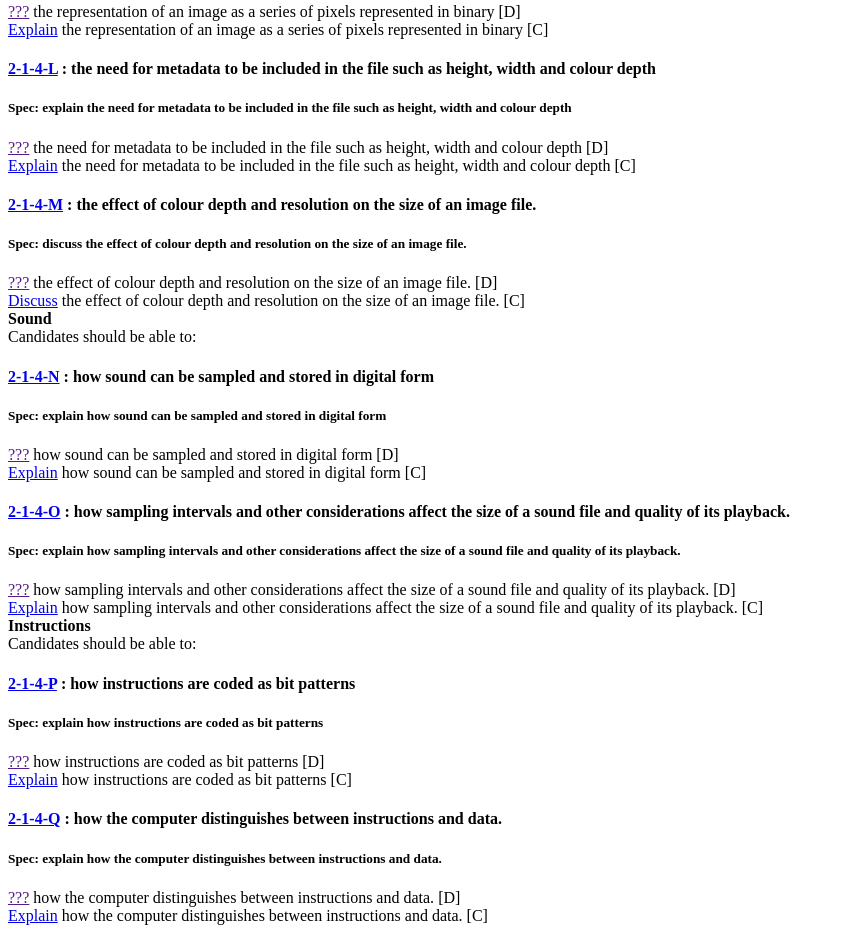
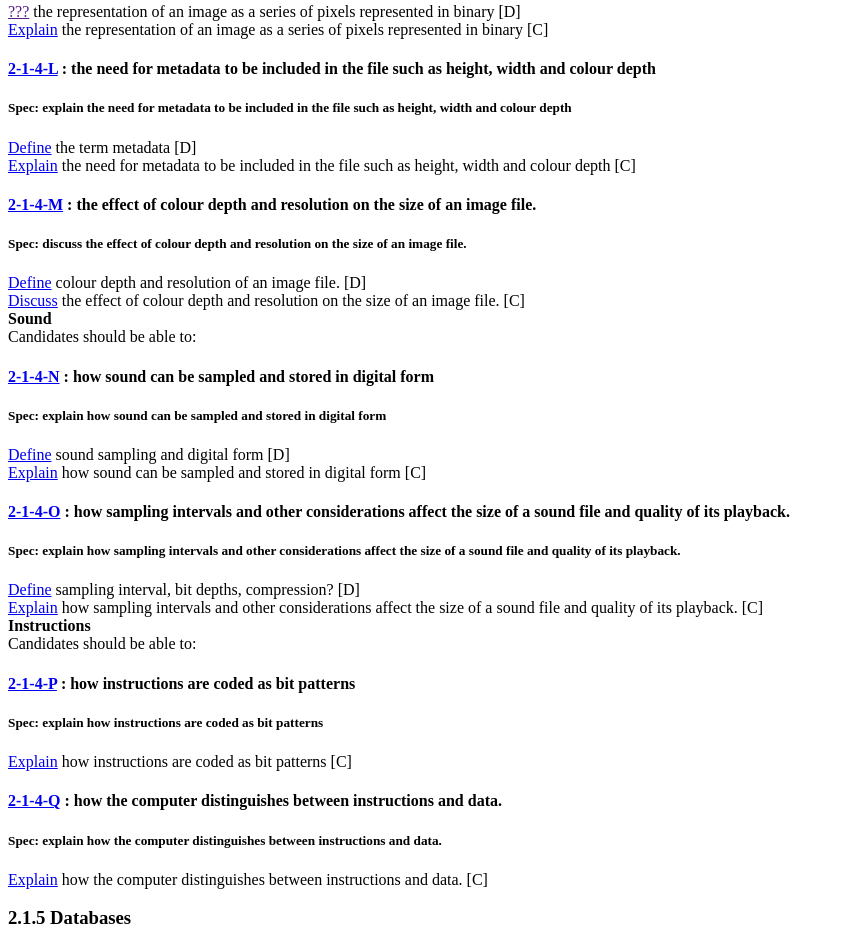
Before and after one commit to EduMake/tincan_curriculum, a plain HTML site: page OCR_GCSE_Computing_2012/index.html in a window 1280 px wide. Shown: the part 6920-7852 px from the top of the page, without its empty margins (0-845 px from the left). Drawn offline with Linux system fonts and the light colour scheme.

Commit message:
More D's

```diff
--- a/OCR_GCSE_Computing_2012/index.html
+++ b/OCR_GCSE_Computing_2012/index.html
@@ -404,7 +404,7 @@ Candidates should be able to define the term software and have an understanding
 <div id="2-1-4-L" class="tincan_object"><a name="2-1-4-L"></a>
  <h4><a href="#2-1-4-L" class="object_id">2-1-4-L</a> :  <span class="object">the need for metadata to be included in the file such as height, width and colour depth</span></h4>
  <h5 class="spec_line">Spec: explain the need for metadata to be included in the file such as height, width and colour depth</h5>
- <div data-grade="D"><a href="" target="_blank">???</a> the need for metadata to be included in the file such as height, width and colour depth<span class="level_label"> [D]</span></div>
+ <div data-grade="D"><a href="http://utc-sheffield.github.io/taxonomy/thinking/defined/" target="_blank">Define</a> the term metadata<span class="level_label"> [D]</span></div>
  <div data-grade="C"><a href="http://utc-sheffield.github.io/taxonomy/thinking/explained/" target="_blank">Explain</a> the need for metadata to be included in the file such as height, width and colour depth<span class="level_label"> [C]</span></div>
 </div>
 
@@ -412,7 +412,7 @@ Candidates should be able to define the term software and have an understanding
 <div id="2-1-4-M" class="tincan_object"><a name="2-1-4-M"></a>
  <h4><a href="#2-1-4-M" class="object_id">2-1-4-M</a> :  <span class="object">the effect of colour depth and resolution on the size of an image file.</span></h4>
  <h5 class="spec_line">Spec: discuss the effect of colour depth and resolution on the size of an image file.</h5>
- <div data-grade="D"><a href="" target="_blank">???</a> the effect of colour depth and resolution on the size of an image file.<span class="level_label"> [D]</span></div>
+ <div data-grade="D"><a href="http://utc-sheffield.github.io/taxonomy/thinking/defined/" target="_blank">Define</a> colour depth and resolution of an image file.<span class="level_label"> [D]</span></div>
  <div data-grade="C"><a href="http://utc-sheffield.github.io/taxonomy/thinking/discussed/" target="_blank">Discuss</a> the effect of colour depth and resolution on the size of an image file.<span class="level_label"> [C]</span></div>
 </div>
 
@@ -424,7 +424,7 @@ Candidates should be able to define the term software and have an understanding
 <div id="2-1-4-N" class="tincan_object"><a name="2-1-4-N"></a>
  <h4><a href="#2-1-4-N" class="object_id">2-1-4-N</a> :  <span class="object">how sound can be sampled and stored in digital form</span></h4>
  <h5 class="spec_line">Spec: explain how sound can be sampled and stored in digital form</h5>
- <div data-grade="D"><a href="" target="_blank">???</a> how sound can be sampled and stored in digital form<span class="level_label"> [D]</span></div>
+ <div data-grade="D"><a href="http://utc-sheffield.github.io/taxonomy/thinking/defined/" target="_blank">Define</a> sound sampling and digital form<span class="level_label"> [D]</span></div>
  <div data-grade="C"><a href="http://utc-sheffield.github.io/taxonomy/thinking/explained/" target="_blank">Explain</a> how sound can be sampled and stored in digital form<span class="level_label"> [C]</span></div>
 </div>
 
@@ -432,7 +432,7 @@ Candidates should be able to define the term software and have an understanding
 <div id="2-1-4-O" class="tincan_object"><a name="2-1-4-O"></a>
  <h4><a href="#2-1-4-O" class="object_id">2-1-4-O</a> :  <span class="object">how sampling intervals and other considerations affect the size of a sound file and quality of its playback.</span></h4>
  <h5 class="spec_line">Spec: explain how sampling intervals and other considerations affect the size of a sound file and quality of its playback.</h5>
- <div data-grade="D"><a href="" target="_blank">???</a> how sampling intervals and other considerations affect the size of a sound file and quality of its playback.<span class="level_label"> [D]</span></div>
+ <div data-grade="D"><a href="http://utc-sheffield.github.io/taxonomy/thinking/defined/" target="_blank">Define</a> sampling interval, bit depths, compression?<span class="level_label"> [D]</span></div>
  <div data-grade="C"><a href="http://utc-sheffield.github.io/taxonomy/thinking/explained/" target="_blank">Explain</a> how sampling intervals and other considerations affect the size of a sound file and quality of its playback.<span class="level_label"> [C]</span></div>
 </div>
 
@@ -444,7 +444,6 @@ Candidates should be able to define the term software and have an understanding
 <div id="2-1-4-P" class="tincan_object"><a name="2-1-4-P"></a>
  <h4><a href="#2-1-4-P" class="object_id">2-1-4-P</a> :  <span class="object">how instructions are coded as bit patterns</span></h4>
  <h5 class="spec_line">Spec: explain how instructions are coded as bit patterns</h5>
- <div data-grade="D"><a href="" target="_blank">???</a> how instructions are coded as bit patterns<span class="level_label"> [D]</span></div>
  <div data-grade="C"><a href="http://utc-sheffield.github.io/taxonomy/thinking/explained/" target="_blank">Explain</a> how instructions are coded as bit patterns<span class="level_label"> [C]</span></div>
 </div>
 
@@ -452,7 +451,6 @@ Candidates should be able to define the term software and have an understanding
 <div id="2-1-4-Q" class="tincan_object"><a name="2-1-4-Q"></a>
  <h4><a href="#2-1-4-Q" class="object_id">2-1-4-Q</a> :  <span class="object">how the computer distinguishes between instructions and data.</span></h4>
  <h5 class="spec_line">Spec: explain how the computer distinguishes between instructions and data.</h5>
- <div data-grade="D"><a href="" target="_blank">???</a> how the computer distinguishes between instructions and data.<span class="level_label"> [D]</span></div>
  <div data-grade="C"><a href="http://utc-sheffield.github.io/taxonomy/thinking/explained/" target="_blank">Explain</a> how the computer distinguishes between instructions and data.<span class="level_label"> [C]</span></div>
 </div>
 
```
